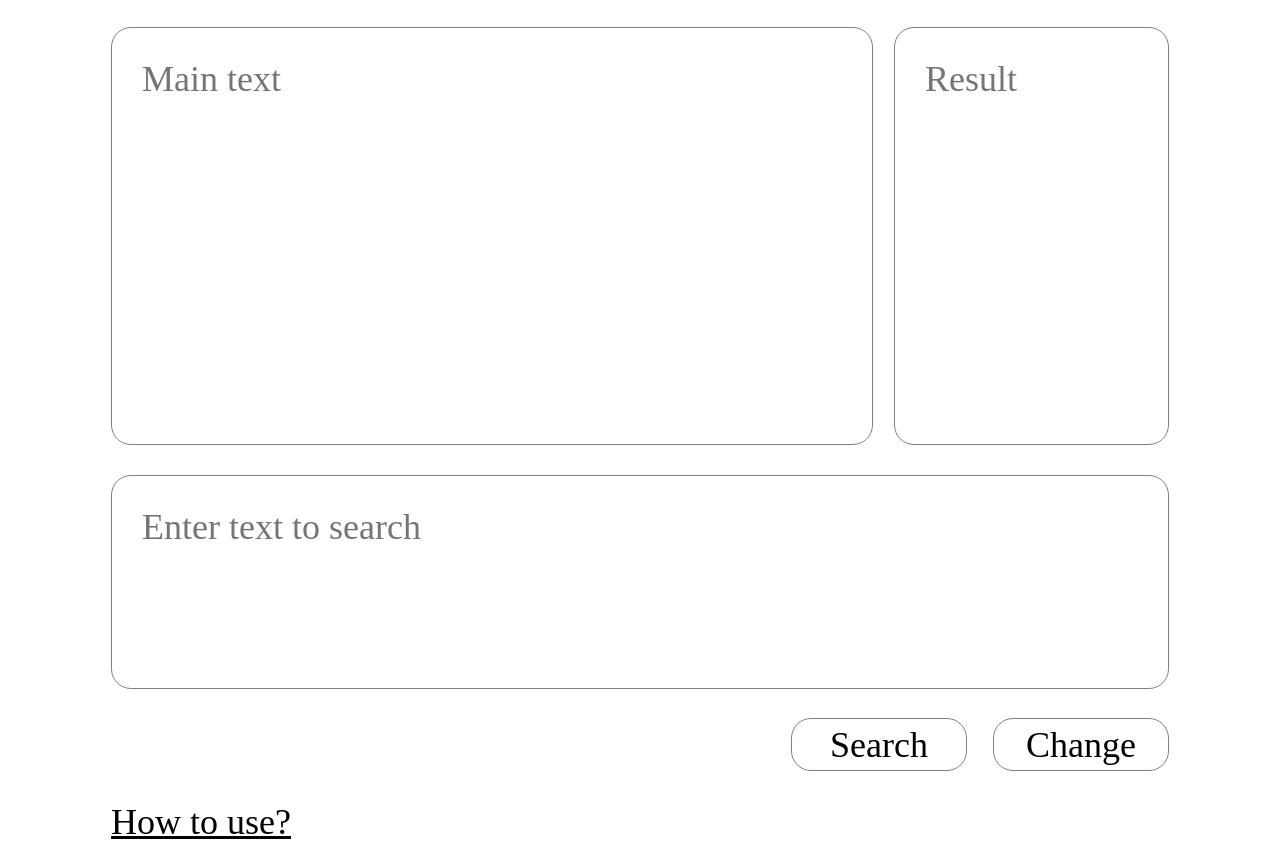
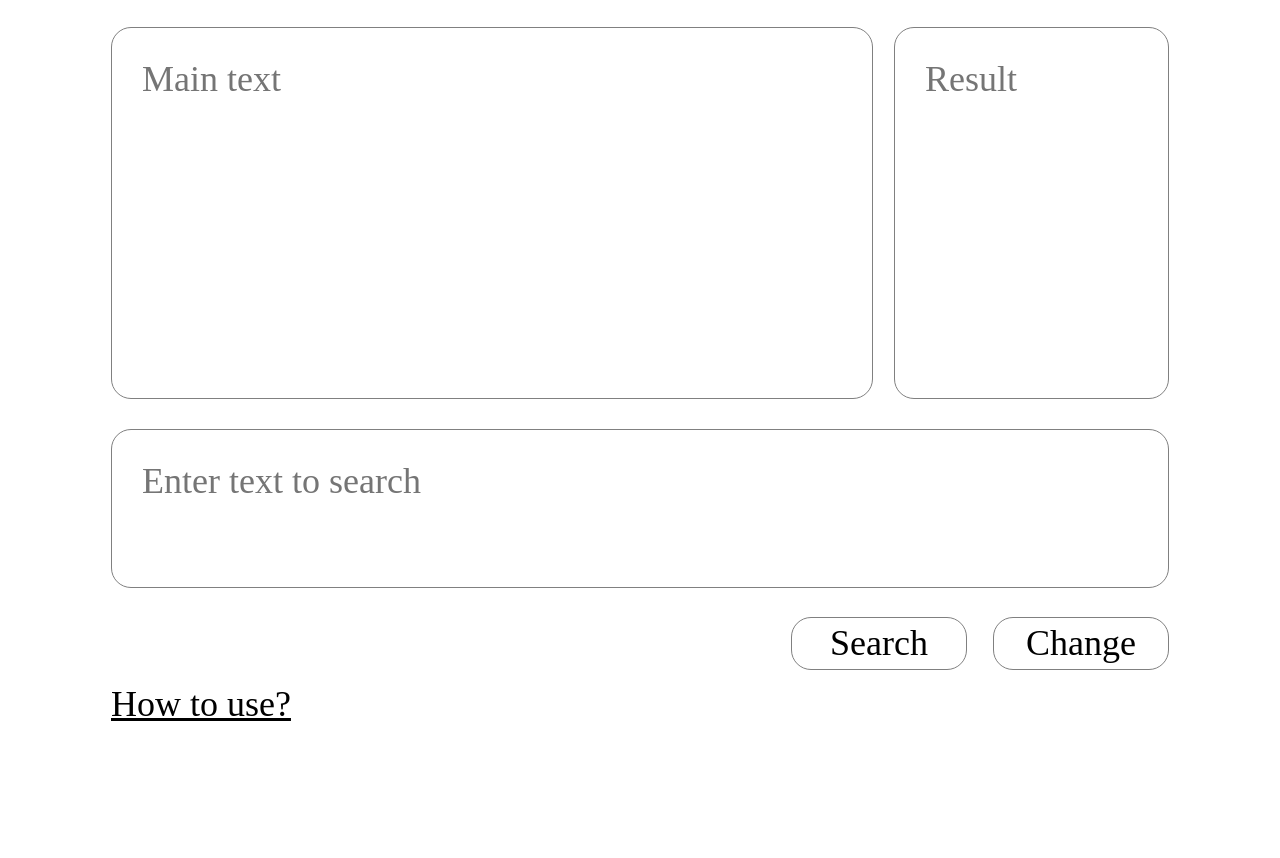
Before and after one commit to Karapuchka/siteAddingText, a website: page source/index.html in a window 1280 px wide. Shown: the part 60-918 px from the top of the page. After the commit the page ends 800 px from the top, so only its background shows below. Drawn offline with Linux system fonts and the light colour scheme; a web font is replaced by a local one.

Commit message:
Обновление стилей

```diff
--- a/source/index.html
+++ b/source/index.html
@@ -30,10 +30,6 @@
             </form>
         </main>
 
-        <section class="container display-none">
-            <p class="instruction-text"></p>
-        </section>
-
         <footer class="container">
             <p class="instruction-btn">How to use?</p>
         </footer>
--- a/source/styles/scss/style.scss
+++ b/source/styles/scss/style.scss
@@ -18,6 +18,7 @@
 
 .main{
     flex: 1 1 auto;
+    display: flex;
 }
 
 .container {
@@ -27,6 +28,8 @@
 }
 
 .form-search {
+   flex: 1 1 auto;
+   margin-bottom: 9%;
 
     &__textarea {
         resize: none;
@@ -39,29 +42,29 @@
     &__value{
         min-width: 100%;
         max-width: 100%;
-        min-height: 214px;
-        max-height: 214px;
+        min-height: 30%;
+        max-height: 30%;
     }
 
     &__result{
         min-width: 26%;
         max-width: 26%;
-        min-height: 418px;
-        max-height: 418px;
+        min-height: 100%;
+        max-height: 100%;
     }
 
     &__main{
         min-width: 72%;
         max-width: 72%;
-        min-height: 418px;
-        max-height: 418px;
+        min-height: 100%;
+        max-height: 100%;
     }
 
     &__container{
         display: flex;
         margin-bottom: 30px;
         justify-content: space-between;
-        height: 80%;
+        height: 70%;
     }
 
     &__btns {
@@ -97,7 +100,7 @@
 }
 
 .display-none {
-    display: none;
+    display: block;
 }
 .instruction-text {
 
```
Also changed, not shown: source/styles/css/style.min.css.
